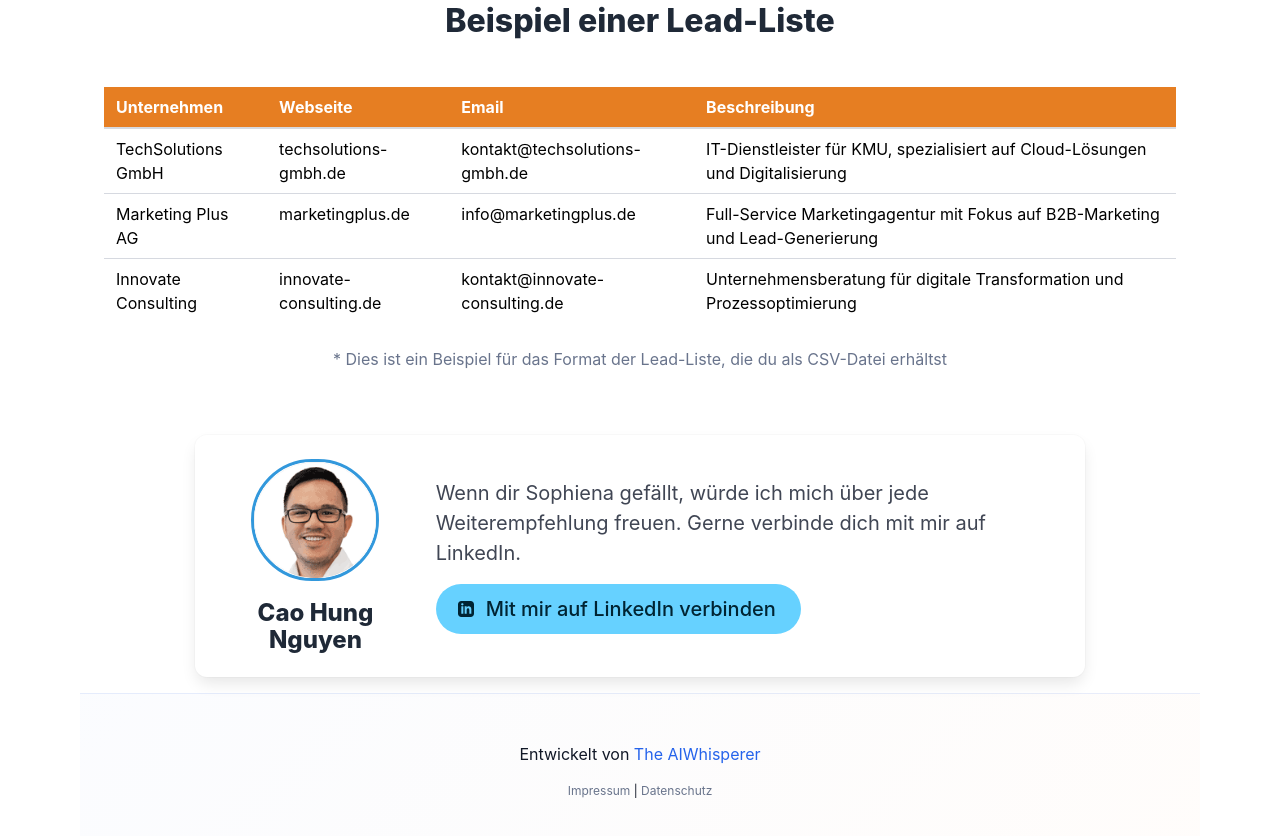
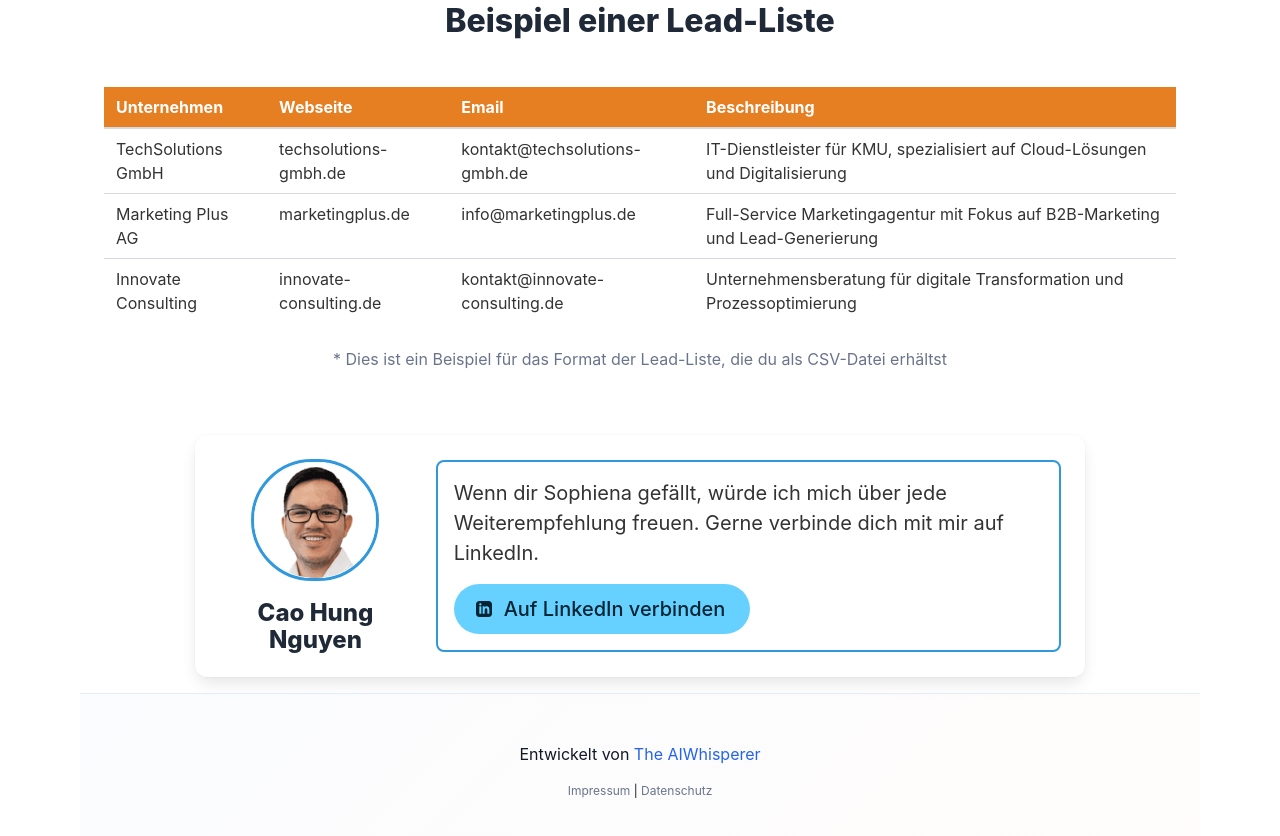
Before and after one commit to Caohung77/leadgenerator, a React (Vite) app: page / in a window 1280 px wide. Shown: the part 1900-2736 px from the top of the page. Built offline with nearby package versions, Linux system fonts and the light colour scheme; no server answers.

Commit message:
style: improve LinkedIn section - Add permanent blue frame - Add hover effect with shadow and lift - Update table and text colors to darker gray (#333333)

```diff
--- a/src/App.tsx
+++ b/src/App.tsx
@@ -441,22 +441,22 @@ function App() {
                       </thead>
                       <tbody>
                         <tr>
-                          <td style={{ color: '#000000' }}>TechSolutions GmbH</td>
-                          <td style={{ color: '#000000' }}>techsolutions-gmbh.de</td>
-                          <td style={{ color: '#000000' }}>kontakt@techsolutions-gmbh.de</td>
-                          <td style={{ color: '#000000' }}>IT-Dienstleister für KMU, spezialisiert auf Cloud-Lösungen und Digitalisierung</td>
+                          <td style={{ color: '#333333' }}>TechSolutions GmbH</td>
+                          <td style={{ color: '#333333' }}>techsolutions-gmbh.de</td>
+                          <td style={{ color: '#333333' }}>kontakt@techsolutions-gmbh.de</td>
+                          <td style={{ color: '#333333' }}>IT-Dienstleister für KMU, spezialisiert auf Cloud-Lösungen und Digitalisierung</td>
                         </tr>
                         <tr>
-                          <td style={{ color: '#000000' }}>Marketing Plus AG</td>
-                          <td style={{ color: '#000000' }}>marketingplus.de</td>
-                          <td style={{ color: '#000000' }}>info@marketingplus.de</td>
-                          <td style={{ color: '#000000' }}>Full-Service Marketingagentur mit Fokus auf B2B-Marketing und Lead-Generierung</td>
+                          <td style={{ color: '#333333' }}>Marketing Plus AG</td>
+                          <td style={{ color: '#333333' }}>marketingplus.de</td>
+                          <td style={{ color: '#333333' }}>info@marketingplus.de</td>
+                          <td style={{ color: '#333333' }}>Full-Service Marketingagentur mit Fokus auf B2B-Marketing und Lead-Generierung</td>
                         </tr>
                         <tr>
-                          <td style={{ color: '#000000' }}>Innovate Consulting</td>
-                          <td style={{ color: '#000000' }}>innovate-consulting.de</td>
-                          <td style={{ color: '#000000' }}>kontakt@innovate-consulting.de</td>
-                          <td style={{ color: '#000000' }}>Unternehmensberatung für digitale Transformation und Prozessoptimierung</td>
+                          <td style={{ color: '#333333' }}>Innovate Consulting</td>
+                          <td style={{ color: '#333333' }}>innovate-consulting.de</td>
+                          <td style={{ color: '#333333' }}>kontakt@innovate-consulting.de</td>
+                          <td style={{ color: '#333333' }}>Unternehmensberatung für digitale Transformation und Prozessoptimierung</td>
                         </tr>
                       </tbody>
                     </table>
@@ -485,8 +485,8 @@ function App() {
                             <h3 className="title is-4 mt-3 text-gray-800">Cao Hung Nguyen</h3>
                           </div>
                           <div className="column is-9-desktop is-12-mobile">
-                            <div className="content has-text-left">
-                              <p className="is-size-5 mb-4">
+                            <div className="content has-text-left linkedin-section">
+                              <p className="is-size-5 mb-4" style={{ color: '#333333' }}>
                                 Wenn dir Sophiena gefällt, würde ich mich über jede Weiterempfehlung freuen. Gerne verbinde dich mit mir auf LinkedIn.
                               </p>
                               <div className="buttons">
@@ -501,7 +501,7 @@ function App() {
                                       <path d="M19 0h-14c-2.761 0-5 2.239-5 5v14c0 2.761 2.239 5 5 5h14c2.762 0 5-2.239 5-5v-14c0-2.761-2.238-5-5-5zm-11 19h-3v-11h3v11zm-1.5-12.268c-.966 0-1.75-.79-1.75-1.764s.784-1.764 1.75-1.764 1.75.79 1.75 1.764-.783 1.764-1.75 1.764zm13.5 12.268h-3v-5.604c0-3.368-4-3.113-4 0v5.604h-3v-11h3v1.765c1.396-2.586 7-2.777 7 2.476v6.759z"/>
                                     </svg>
                                   </span>
-                                  <span>Mit mir auf LinkedIn verbinden</span>
+                                  <span>Auf LinkedIn verbinden</span>
                                 </a>
                               </div>
                             </div>
--- a/src/index.css
+++ b/src/index.css
@@ -1132,3 +1132,17 @@
 .table.is-hoverable tbody tr:hover {
   background-color: #f5f5f5 !important;
 }
+
+/* LinkedIn Section Hover Effect */
+.linkedin-section {
+  transition: all 0.3s ease;
+  border: 2px solid #3298dc;
+  border-radius: 8px;
+  padding: 1rem;
+}
+
+.linkedin-section:hover {
+  background-color: rgba(50, 152, 220, 0.05);
+  transform: translateY(-2px);
+  box-shadow: 0 4px 6px rgba(50, 152, 220, 0.1);
+}
```
